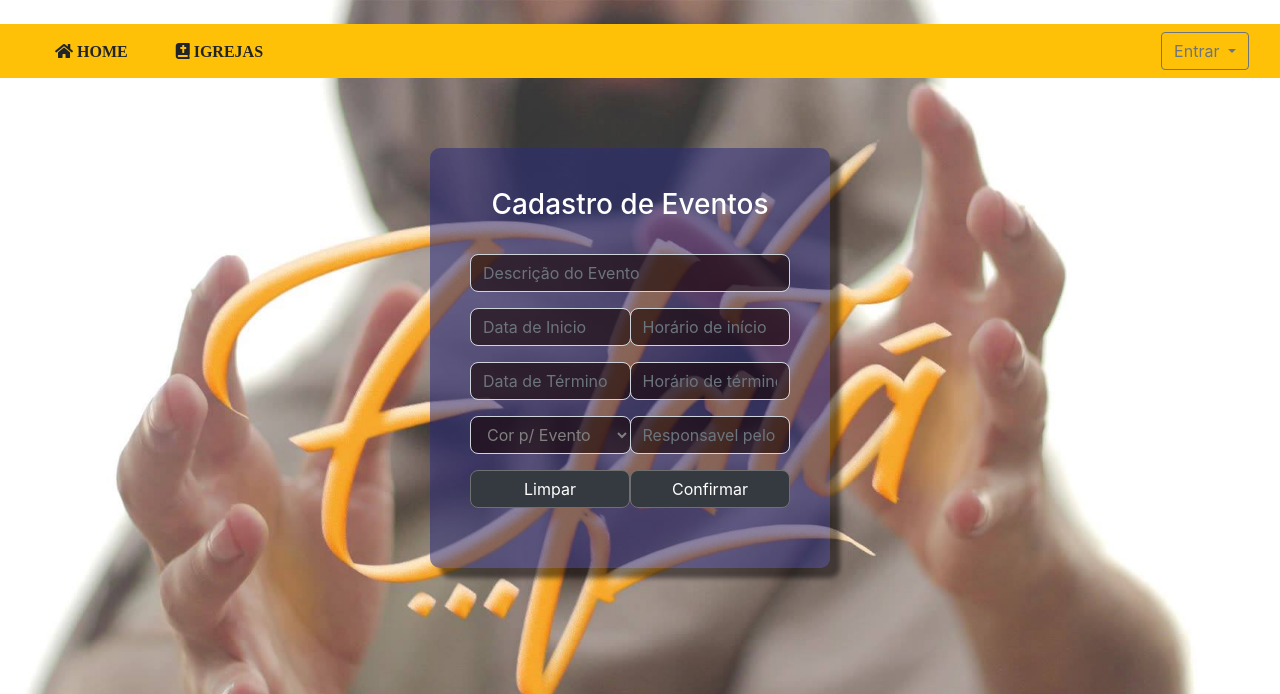
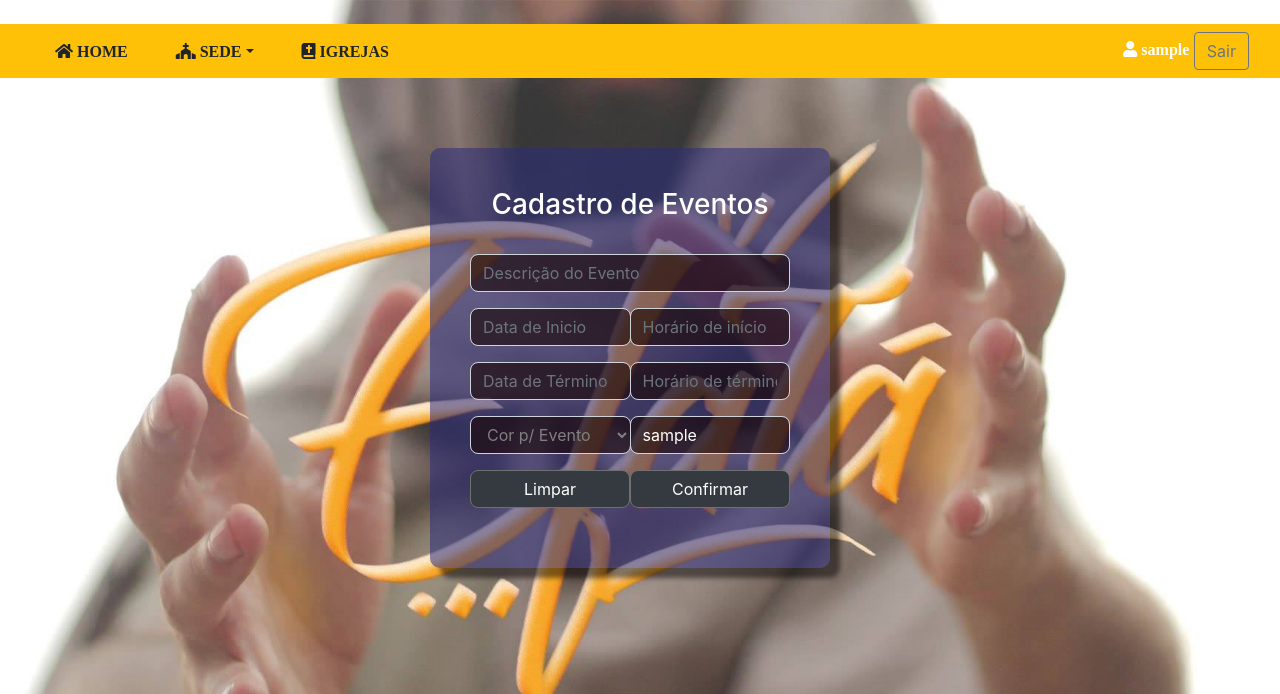
Before and after one commit to brunoorosco/Igreja, a PHP site: page /www/igreja/app/calendario/cadastroEvento.php in a window 1280 px wide. Shown: the top 694 px of the page. Run offline with PHP 8.4, Linux system fonts and the light colour scheme; the visitor is signed in with stand-in values (Sample User, id 1); some libraries are stand-ins or nearby versions.

Commit message:
ajustes 27/03

```diff
--- a/app/calendario/cadastroEvento.php
+++ b/app/calendario/cadastroEvento.php
@@ -73,6 +73,11 @@ option:not(first-child){
 color: white;
   }
 
+select option {
+	  background: rgba(255, 255,255);
+	}
+
+
 	.btn-group-justified {
 	  display: table;
 	  width: 100%;
@@ -130,7 +135,7 @@ color: white;
                         <option style="color:#228B22;" value="#228B22">Verde</option>
                         <option style="color:#8B0000;" value="#8B0000">Vermelho</option>
                       </select>
-													<input type="text" name="resp" id= "resp" class="form-control" placeholder="Responsavel pelo cadastro" value="<?php echo carrega_dados(); ?>" style="border-radius: 8px!important;
+													<input disabled type="text" name="resp" id= "resp" class="form-control" placeholder="Responsavel pelo cadastro" value="<?php echo $_SESSION['usuario']; ?>" style="border-radius: 8px!important;
 				                  background-color: rgba(23, 3, 3, 0.60)!important;color: white!important; border-radius:1px solid #291212 !important;">
 										</div>
 										<div class="btn-group btn-group-justified" role="group">
@@ -151,8 +156,10 @@ color: white;
 		<script type="text/javascript" src="../../_fonts/js/sweetalert2.all.min.js"></script>
 
 	<script type="text/javascript">
-		  $('#cargo').change(function(){
-	    $(this).css('color', 'white');
+
+		  $('#color').change(function(){
+				 var cor = $(this).children("option:selected").val();
+	    $(this).css('color', cor);
 	  });
 
 		$('#cem').css('color','#cccccc');
--- a/menu.php
+++ b/menu.php
@@ -145,7 +145,7 @@ border-radius: 6px 0 6px 6px;
                             </ul>
                         </li>
                         <li class="dropdown-submenu">
-                            <a href="#" class="dropdown-toggle dropdown-item" data-toggle="dropdown">Ministério de Apoio</a>
+                            <a href="#" class="dropdown-toggle dropdown-item" data-toggle="dropdown">Equipe de Apoio</a>
                             <ul class="dropdown-menu">
                                         <li><a class="dropdown-item" href="<?= $URLBASE.'app/departamentos/apoio/aceita.php'?>">Aceitou Jesus</a></li>
                                         <li><a  class="dropdown-item" href="#">Levitas</a></li>
@@ -153,9 +153,10 @@ border-radius: 6px 0 6px 6px;
                                         <li><a class="dropdown-item" href="#">Aviva Produções</a></li>
                             </ul>
                         </li>
-                        <li><a class="dropdown-item" href="#">Consultas</a></li>
+
                     </ul>
                 </li>
+                  <li><a class="dropdown-item" href="#">Relatórios</a></li>
 
               </ul>
             </li>
@@ -196,7 +197,7 @@ border-radius: 6px 0 6px 6px;
                                 <button type="submit" class="btn btn-primary btn-block">Login</button>
                             </div>
                             <div class="form-group text-center">
-                                <small><a href="#" data-toggle="modal" data-target="#modalPassword">Forgot password?</a></small>
+                                <small><a href="#" data-toggle="modal" data-target="#modalPassword">Esqueceu a senha?</a></small>
                             </div>
                         </form>
                     </li>
```
